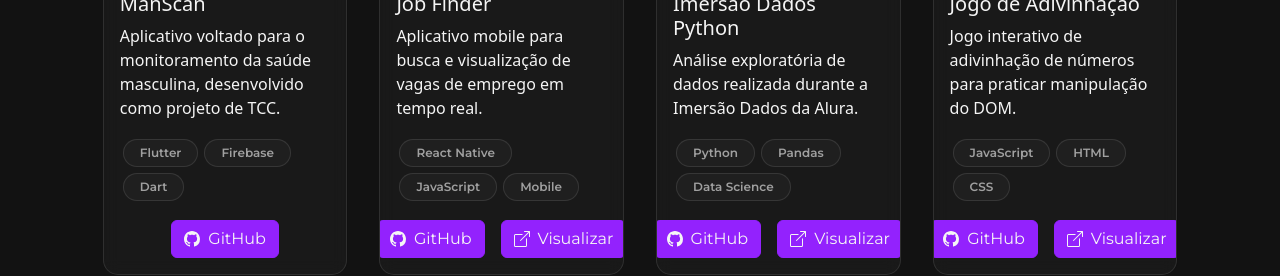
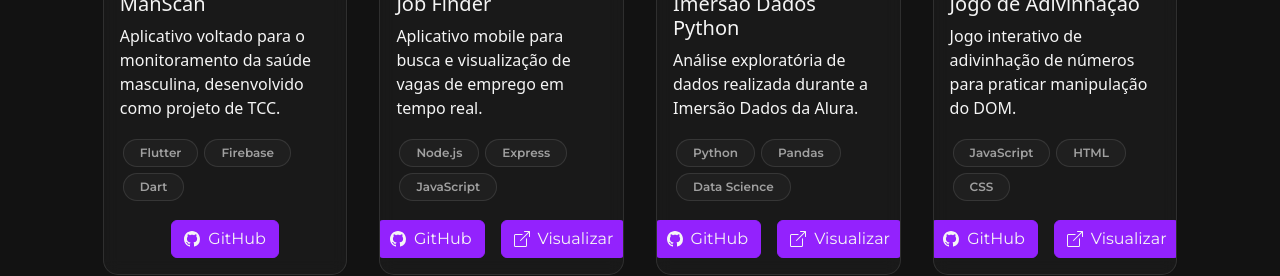
Before and after one commit to eusaulosilva/portifolio-react_vite, a React (Vite) app: page / in a window 1280 px wide. Shown: the part 3300-3576 px from the top of the page. Built offline with nearby package versions, Linux system fonts and the light colour scheme.

Commit message:
primeiro commit real

```diff
--- a/package.json
+++ b/package.json
@@ -13,7 +13,8 @@
     "bootstrap": "^5.3.8",
     "react": "^19.2.0",
     "react-bootstrap": "^2.10.10",
-    "react-dom": "^19.2.0"
+    "react-dom": "^19.2.0",
+    "react-router-dom": "^7.13.0"
   },
   "devDependencies": {
     "@eslint/js": "^9.39.1",
--- a/src/data/content.js
+++ b/src/data/content.js
@@ -32,7 +32,7 @@ export const projectsData = [
     {
         title: "Job Finder",
         description: "Aplicativo mobile para busca e visualização de vagas de emprego em tempo real.",
-        techs: ["React Native", "JavaScript", "Mobile"],
+        techs: ["Node.js", "Express", "JavaScript"],
         link: "https://github.com/eusaulosilva/job-finder",
         img: "/img/job-finder.png",
         githubicon: "<svg xmlns='http://www.w3.org/2000/svg' width='16' height='16' fill='currentColor' class='bi bi-github' viewBox='0 0 16 16'><path d='M8 0C3.58 0 0 3.58 0 8c0 3.54 2.29 6.53 5.47 7.59.4.07.55-.17.55-.38 0-.19-.01-.82-.01-1.49-2.01.37-2.53-.49-2.69-.94-.09-.23-.48-.94-.82-1.13-.28-.15-.68-.52-.01-.53.63-.01 1.08.58 1.23.82.72 1.21 1.87.87 2.33.66.07-.52.28-.87.51-1.07-1.78-.2-3.64-.89-3.64-3.95 0-.87.31-1.59.82-2.15-.08-.2-.36-1.02.08-2.12 0 0 .67-.21 2.2.82.64-.18 1.32-.27 2-.27s1.36.09 2 .27c1.53-1.04 2.2-.82 2.2-.82.44 1.1.16 1.92.08 2.12.51.56.82 1.27.82 2.15 0 3.07-1.87 3.75-3.65 3.95.29.25.54.73.54 1.48 0 1.07-.01 1.93-.01 2.2 0 .21.15.46.55.38A8.01 8.01 0 0 0 16 8c0-4.42-3.58-8-8-8'/></svg>",
--- a/src/main.jsx
+++ b/src/main.jsx
@@ -3,6 +3,7 @@ import ReactDOM from 'react-dom/client'
 import App from './App.jsx'
 
 import 'bootstrap/dist/css/bootstrap.min.css';
+import 'bootstrap/dist/js/bootstrap.bundle.min.js';
 import './App.css'
 
 ReactDOM.createRoot(document.getElementById('root')).render(
--- a/src/pages/Contact.jsx
+++ b/src/pages/Contact.jsx
@@ -16,7 +16,7 @@ export default function Contact() {
         e.preventDefault();
 
         // Substitua pelo seu número (DDI + DDD + Número)
-        const meuNumero = "5561999999999";
+        const meuNumero = "5561998340336";
 
         const texto = `Olá Saulo!%0A%0A*Nome:* ${formData.nome}%0A*Email:* ${formData.email}%0A*Mensagem:* ${formData.mensagem}`;
         const url = `https://wa.me/${meuNumero}?text=${texto}`;
```
Also changed, not shown: src/App.jsx (line endings or trailing spaces), 1 other file (tests, documents, lock files or other folders).
